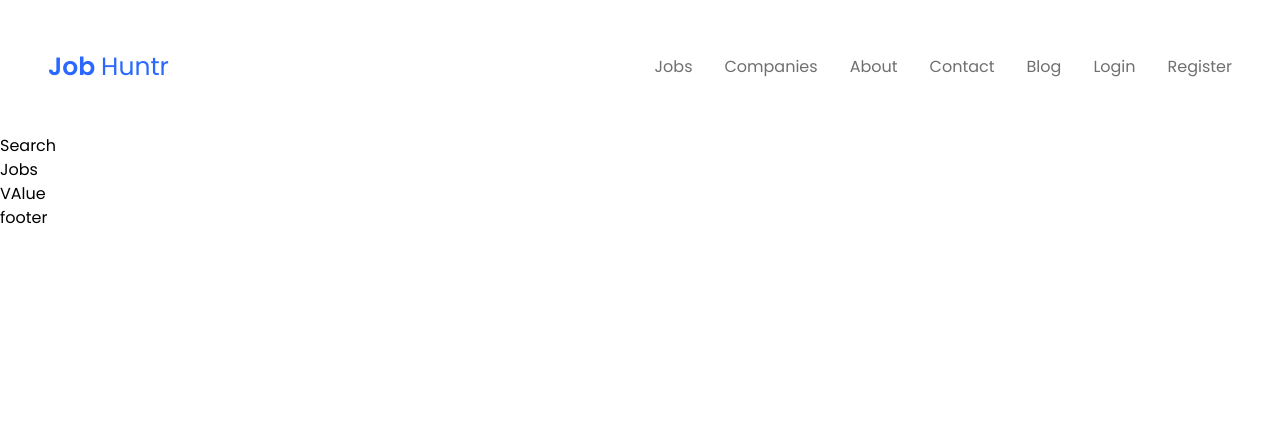
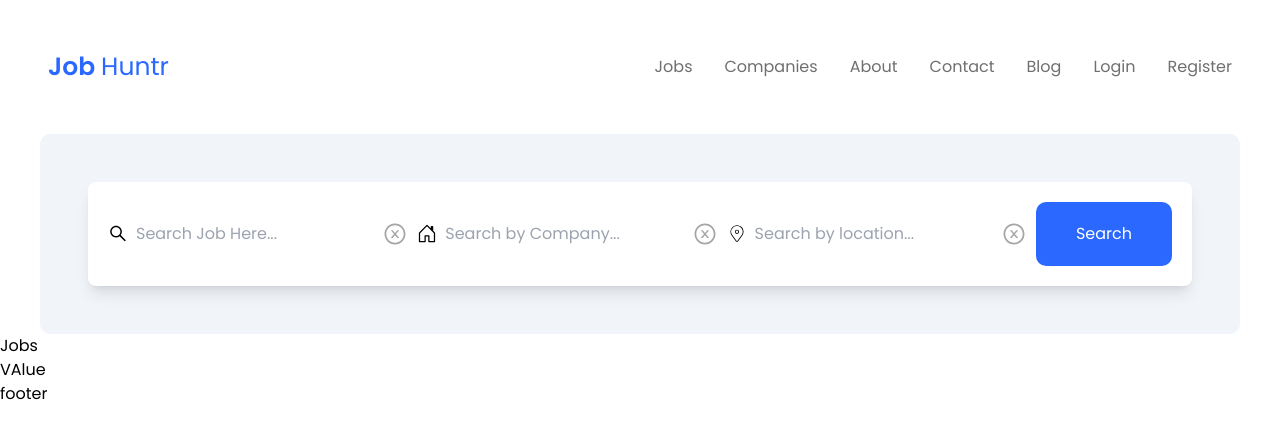
Before and after one commit to faizalmsdev/JobHuntr, a React (Vite) app: page / in a window 1280 px wide. Shown: the top 438 px of the page. Built offline with nearby package versions, Linux system fonts and the light colour scheme.

Commit message:
Added section functionality

```diff
--- a/package.json
+++ b/package.json
@@ -11,7 +11,8 @@
   },
   "dependencies": {
     "react": "^18.2.0",
-    "react-dom": "^18.2.0"
+    "react-dom": "^18.2.0",
+    "react-icons": "^4.10.1"
   },
   "devDependencies": {
     "@types/react": "^18.2.15",
--- a/src/Components/SearchDiv/Search.jsx
+++ b/src/Components/SearchDiv/Search.jsx
@@ -1,9 +1,33 @@
-
-
+import {AiOutlineCloseCircle, AiOutlineSearch} from 'react-icons/ai'
+import {BsHouseDoor} from 'react-icons/bs'
+import {CiLocationOn} from 'react-icons/ci'
     const Search = () => {
     return (
-        <div>
-            Search
+        <div className="searchDiv grid gp-10 ml-10 mr-10 bg-greyIsh rounded-[10px] p-[3rem]">
+            <form action="">
+                <div className="firstDiv flex justify-between items-center rounded-[8px] gap-[10px] bg-white p-5 shadow-lg shadow-greyIsh-700">
+                    <div className="flex gap-2 items-center">
+
+                        <AiOutlineSearch className='text-[25px] icon' />
+                        <input type="text" className="bg-transparent text-blue-500 focus:outline-none w-[100%]" placeholder='Search Job Here...' />
+                        <AiOutlineCloseCircle className='text-[30px] text-[#a5a6a6] hover:text-textColor icon' />
+                    </div>
+
+                    <div className="flex gap-2 items-center">
+                        <BsHouseDoor className='text-[25px] icon' />
+                        <input type="text" className="bg-transparent text-blue-500 focus:outline-none w-[100%]" placeholder='Search by Company...' />
+                        <AiOutlineCloseCircle className='text-[30px] text-[#a5a6a6] hover:text-textColor icon' />
+                    </div>
+
+                    <div className="flex gap-2 items-center">
+                        <CiLocationOn className='text-[25px] icon' />
+                        <input type="text" className="bg-transparent text-blue-500 focus:outline-none w-[100%]" placeholder='Search by location...' />
+                        <AiOutlineCloseCircle className='text-[30px] text-[#a5a6a6] hover:text-textColor icon' />
+                    </div>
+
+                    <button className='bg-blueColor h-full p-5 px-10 rounded-[10px] text-white cursor-pointer hover:bg-blue-300'>Search</button>
+                </div>
+            </form>
         </div>
     )
     }
--- a/src/index.css
+++ b/src/index.css
@@ -29,10 +29,10 @@ li:hover::before{
   color: #2a68ff;
 }
 
-/* .icon{
+.icon{
   cursor: pointer;
-} */
+}
 
-/* .card{
+.card{
   background: #000;
-} */
+}
```
Also changed, not shown: 1 other file (tests, documents, lock files or other folders).
